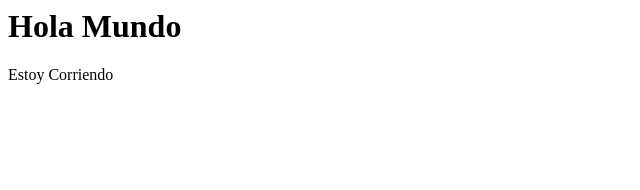
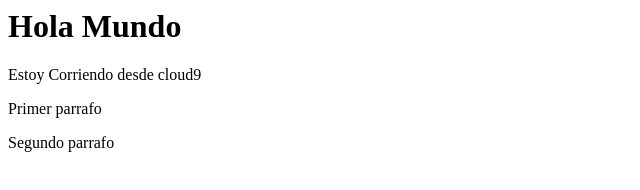
Before and after one commit to alvarocayo/primero, a plain HTML site: page workspace/index.html in a window 1280 px wide. Shown: the whole page, without its empty margins (0-640 px from the left). Drawn offline with Linux system fonts and the light colour scheme.

Commit message:
initial commit

```diff
--- a/workspace/index.html
+++ b/workspace/index.html
@@ -4,6 +4,8 @@
     </head>
     <body>
         <h1>Hola Mundo</h1>
-        <p>Estoy Corriendo</p>
+        <p>Estoy Corriendo desde cloud9</p>
+        <p>Primer parrafo</p>
+        <p>Segundo parrafo</p>
     </body>
 </html>
```
